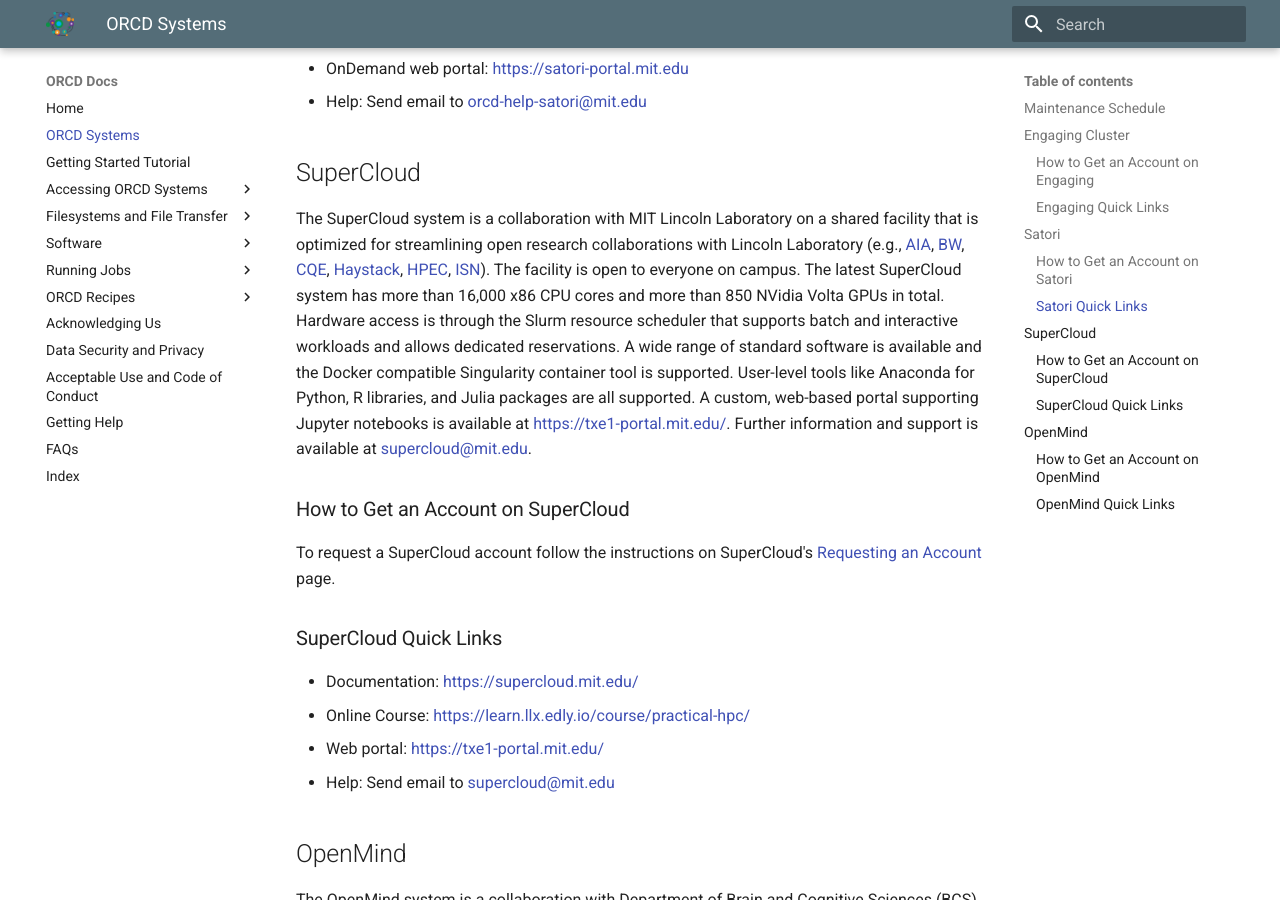
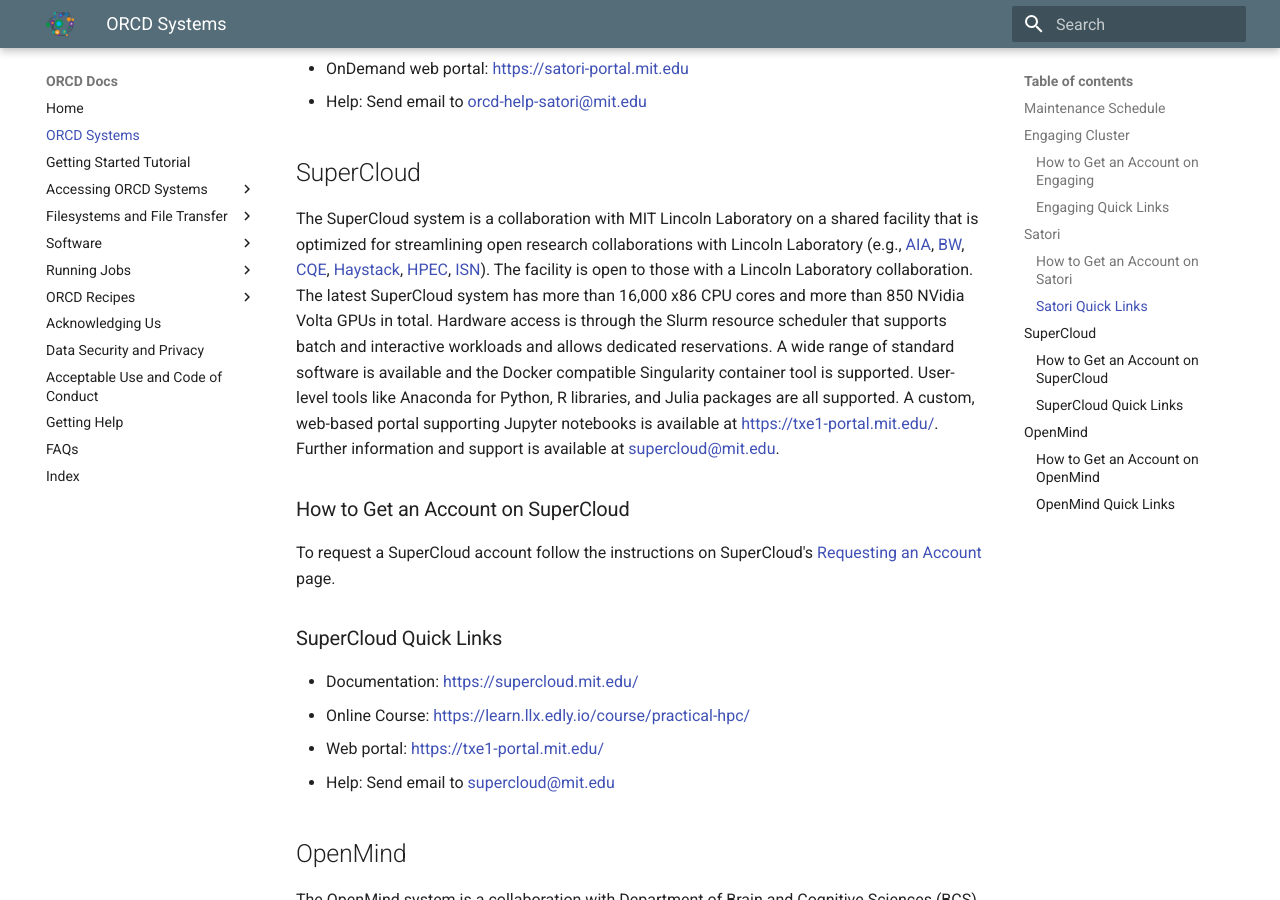
Before and after one commit to mit-orcd/orcd-docs-edit, an MkDocs documentation site: the page built from docs/orcd-systems.md, in a window 1280 px wide and 900 px high, scrolled down 1837 px. Built offline with MkDocs 1.6.1 and Material for MkDocs 9.7.7, drawn with Linux system fonts in a browser that asks for light colours.

Commit message:
update supercloud description

```diff
--- a/docs/orcd-systems.md
+++ b/docs/orcd-systems.md
@@ -72,17 +72,11 @@
 ## SuperCloud
 
 The SuperCloud system is a collaboration with MIT Lincoln Laboratory on a shared facility that
-is optimized for streamlining open research collaborations with Lincoln Laboratory  (e.g.,  [AIA](https://aia.mit.edu/research/), [BW](https://beaverworks.ll.mit.edu/CMS/bw/collaborators), [CQE](https://cqe.mit.edu/people/), [Haystack](https://www.haystack.mit.edu/haystack-directory/), [HPEC](https://ieee-hpec.org/index.php/technical-committee/), [ISN](https://isn.mit.edu/people)). The facility
-is open to everyone on campus. The latest SuperCloud system has more than 16,000 x86 CPU cores
-and more than 850 NVidia Volta GPUs in total. Hardware access is through the Slurm resource
-scheduler that supports batch and interactive workloads and allows dedicated reservations. A wide
-range of standard software is available and the Docker compatible Singularity container tool is
-supported. User-level tools like Anaconda for Python, R libraries, and Julia packages are all supported. A custom, web-based portal supporting Jupyter notebooks is available at
-[https://txe1-portal.mit.edu/](https://txe1-portal.mit.edu/). Further information and support is available at <supercloud@mit.edu>.
+is optimized for streamlining open research collaborations with Lincoln Laboratory  (e.g.,  [AIA](https://aia.mit.edu/research/), [BW](https://beaverworks.ll.mit.edu/CMS/bw/collaborators), [CQE](https://cqe.mit.edu/people/), [Haystack](https://www.haystack.mit.edu/haystack-directory/), [HPEC](https://ieee-hpec.org/index.php/technical-committee/), [ISN](https://isn.mit.edu/people)). The facility is open to those with a Lincoln Laboratory collaboration. The latest SuperCloud system has more than 16,000 x86 CPU cores  and more than 850 NVidia Volta GPUs in total. Hardware access is through the Slurm resource scheduler that supports batch and interactive workloads and allows dedicated reservations. A wide range of standard software is available and the Docker compatible Singularity container tool is supported. User-level tools like Anaconda for Python, R libraries, and Julia packages are all supported. A custom, web-based portal supporting Jupyter notebooks is available at [https://txe1-portal.mit.edu/](https://txe1-portal.mit.edu/). Further information and support is available at <supercloud@mit.edu>.
 
 ### How to Get an Account on SuperCloud
 
-To request a SuperCloud account follow the instructions on SuperCloud's [Requesting an Account](https://supercloud.mit.edu/requesting-account) page.
+To request a SuperCloud account follow the instructions on SuperCloud's [Requesting an Account](https://mit-supercloud.github.io/supercloud-docs/requesting-account/) page.
 
 ### SuperCloud Quick Links
 
```
